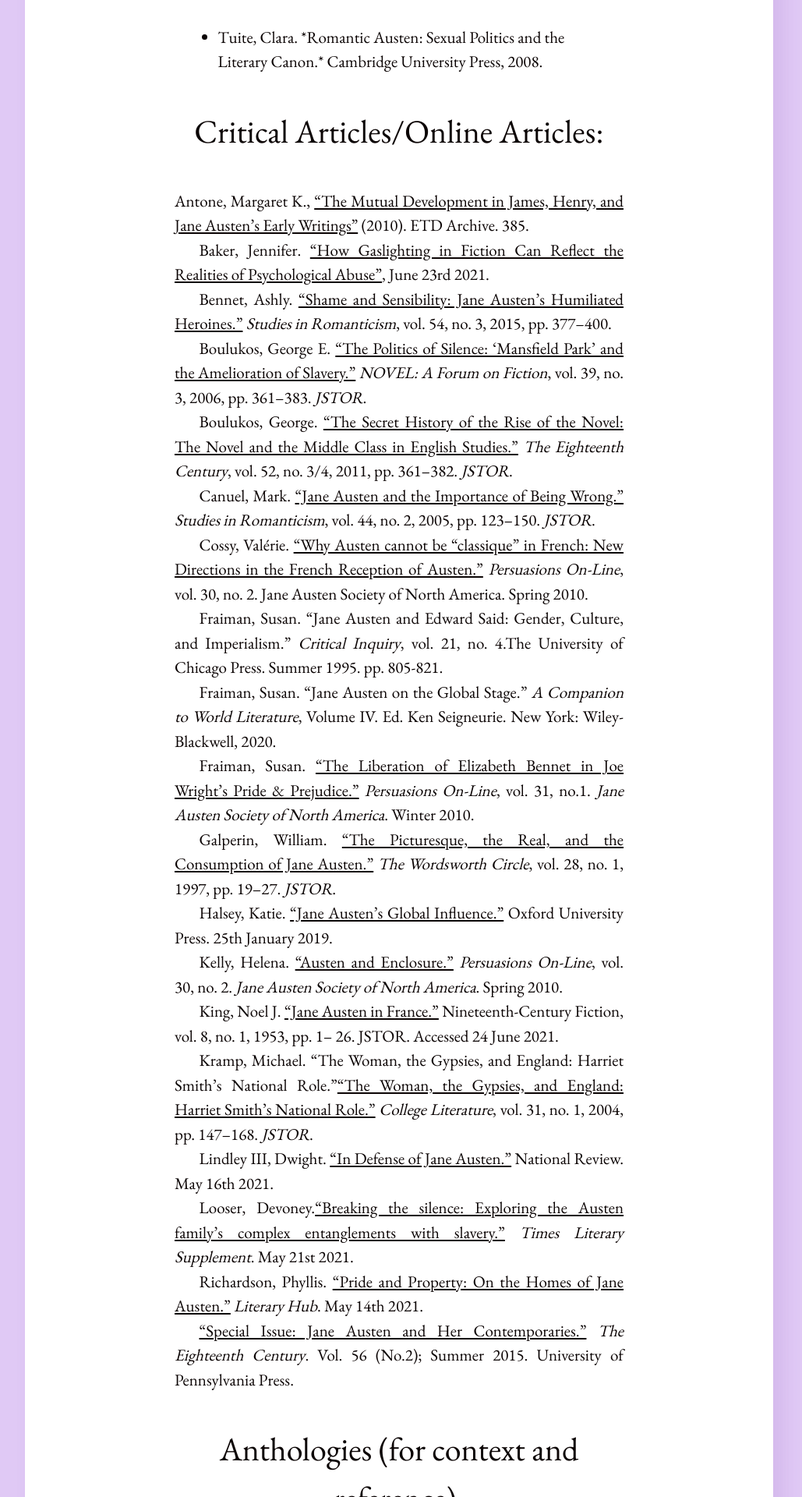
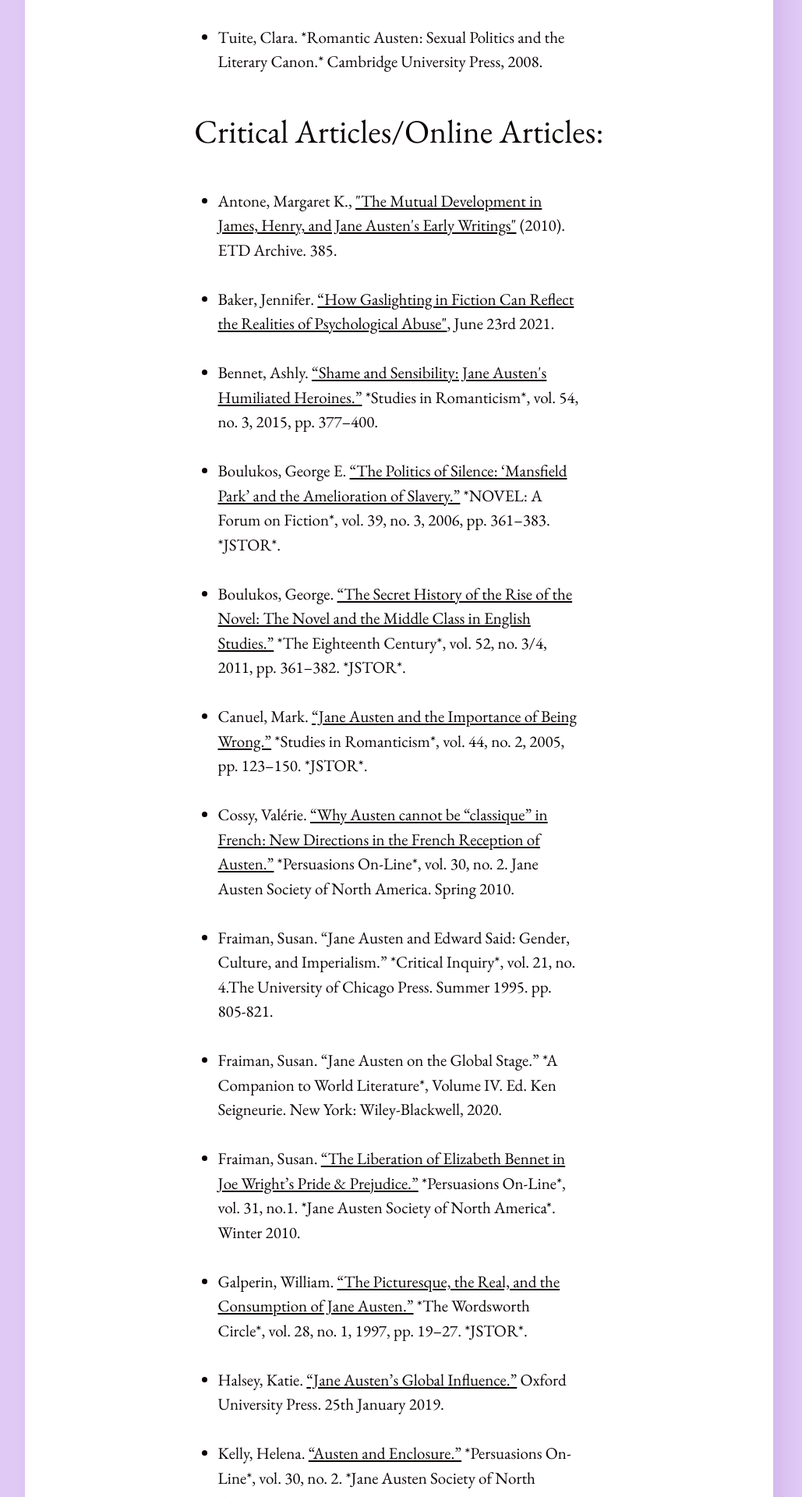
Before and after one commit to imangareeboo/Austen_Adaptations, a Jekyll site: the page built from _posts/2023-04-25-biblioresources.md, in a window 1280 px wide. Shown: the part 4116-6036 px from the top of the page at 78% size, without its empty margins (128-1157 px from the left). Built offline with Jekyll 4.4.1, drawn with Linux system fonts in a browser that asks for light colours; some of the changed text lies outside the part shown.

Commit message:
Update 2023-04-25-biblioresources.md

```diff
--- a/_posts/2023-04-25-biblioresources.md
+++ b/_posts/2023-04-25-biblioresources.md
@@ -75,58 +75,45 @@ Whit Stillman’s *Love and Friendship: In Which Jane Austen's Lady Susan Vernon
 </ul>
 
 ## Critical Articles/Online Articles:
-Antone, Margaret K., <a href="https://engagedscholarship.csuohio.edu/etdarchive/385" target="_blank">"The Mutual Development in James, Henry, and Jane Austen's Early Writings"</a> (2010). ETD Archive. 385.
-
-
-Baker, Jennifer. <a href="https://lithub.com/how-gaslighting-in-fiction-can-reflect-the-realities-of-psychological-abuse/" target="_blank">“How Gaslighting in Fiction Can Reflect the Realities of Psychological Abuse"</a>, June 23rd 2021.
-
-
-Bennet, Ashly. <a href="www.jstor.org/stable/43973910" target="_blank">“Shame and Sensibility: Jane Austen's Humiliated Heroines.”</a> *Studies in Romanticism*, vol. 54, no. 3, 2015, pp. 377–400.
-
-
-Boulukos, George E. <a href="www.jstor.org/stable/40267669" target="_blank">“The Politics of Silence: ‘Mansfield Park’ and the Amelioration of Slavery.”</a> *NOVEL: A Forum on Fiction*, vol. 39, no. 3, 2006, pp. 361–383. *JSTOR*.
-
-
-Boulukos, George. <a href="www.jstor.org/stable/41468153" target="_blank">“The Secret History of the Rise of the Novel: The Novel and the Middle Class in English Studies.”</a> *The Eighteenth Century*, vol. 52, no. 3/4, 2011, pp. 361–382. *JSTOR*.
-
-
-Canuel, Mark. <a href="www.jstor.org/stable/25601724" target="_blank">“Jane Austen and the Importance of Being Wrong.”</a> *Studies in Romanticism*, vol. 44, no. 2, 2005, pp. 123–150. *JSTOR*.
-
-Cossy, Valérie. <a href="https://jasna.org/persuasions/on-line/vol30no2/cossy.html" target="_blank">“Why Austen cannot be “classique” in French: New Directions in the French Reception of Austen.”</a> *Persuasions On-Line*, vol. 30, no. 2. Jane Austen Society of North America. Spring 2010.
-
-Fraiman, Susan. “Jane Austen and Edward Said: Gender, Culture, and Imperialism.” *Critical Inquiry*, 	vol. 21, no. 4.The University of Chicago Press. Summer 1995. pp. 805-821.
-
-
-Fraiman, Susan. “Jane Austen on the Global Stage.” *A Companion to World Literature*, Volume 	IV.  Ed. Ken Seigneurie.  New York: Wiley-Blackwell, 2020.
-
-
-Fraiman, Susan. <a href="http://www.jasna.org/persuasions/on-line/vol31no1/fraiman.html" target="_blank">“The Liberation of Elizabeth Bennet in Joe Wright’s Pride & Prejudice.”</a> *Persuasions On-Line*, vol. 31, no.1. *Jane Austen Society of North America*. Winter 2010.
-
-
-Galperin, William. <a href="www.jstor.org/stable/24042518" target="_blank">“The Picturesque, the Real, and the Consumption of Jane Austen.”</a> *The Wordsworth Circle*, vol. 28, no. 1, 1997, pp. 19–27. *JSTOR*.
-
-
-Halsey, Katie. <a href="https://doi.org/10.1093/acrefore/9780190201098.013.279" target="_blank">“Jane Austen’s Global Influence.”</a> Oxford University Press. 25th January 2019.
-
-
-Kelly, Helena. <a href="http://www.jasna.org/persuasions/on-line/vol30no2/kelly.html" target="_blank">“Austen and Enclosure.”</a> *Persuasions On-Line*, vol. 30, no. 2. *Jane Austen Society of North America*. Spring 2010.
-
-
-King, Noel J. <a href="https://www.jstor.org/stable/3044273" target="_blank">“Jane Austen in France.”</a> Nineteenth-Century Fiction, vol. 8, no. 1, 1953, pp. 1– 26. JSTOR. Accessed 24 June 2021.
-
-Kramp, Michael. “The Woman, the Gypsies, and England: Harriet Smith's National 	Role.”<a href="www.jstor.org/stable/25115177" target="_blank">“The Woman, the Gypsies, and England: Harriet Smith's National 	Role.”</a> *College Literature*, vol. 31, no. 1, 2004, pp. 147–168. *JSTOR*.
-
-
-Lindley III, Dwight. <a href="https://www.nationalreview.com/2021/05/in-defense-of-jane-austen/" target="_blank">“In Defense of Jane Austen.”</a> National Review. May 16th 2021.
-
-Looser, Devoney.<a href="https://www.the-tls.co.uk/articles/jane-austen-family-slavery-essay-devoney-looser/" target="_blank">“Breaking the silence: Exploring the Austen family’s complex entanglements with slavery.”</a> *Times Literary Supplement*. May 21st 2021.
-
-
-Richardson, Phyllis. <a href="https://lithub.com/pride-and-property-on-the-homes-of-jane-austen/" target="_blank">“Pride and Property: On the Homes of Jane Austen.”</a> *Literary Hub*. May 14th 2021.
-
-
-<a href="https://www.jstor.org/stable/i24573246?refreqid=excelsior%3A329868569d1a3c0c15f8370aefa707d3" target="_blank">“Special Issue: Jane Austen and Her Contemporaries.”</a> *The Eighteenth Century*. Vol. 56 (No.2); Summer 2015. University of Pennsylvania Press.
-
+<ul>
+  <li>Antone, Margaret K., <a href="https://engagedscholarship.csuohio.edu/etdarchive/385" target="_blank">"The Mutual Development in James, Henry, and Jane Austen's Early Writings"</a> (2010). ETD Archive. 385. </li>
+<br>
+  <li>Baker, Jennifer. <a href="https://lithub.com/how-gaslighting-in-fiction-can-reflect-the-realities-of-psychological-abuse/" target="_blank">“How Gaslighting in Fiction Can Reflect the Realities of Psychological Abuse"</a>, June 23rd 2021.</li>
+<br>
+  <li>Bennet, Ashly. <a href="www.jstor.org/stable/43973910" target="_blank">“Shame and Sensibility: Jane Austen's Humiliated Heroines.”</a> *Studies in Romanticism*, vol. 54, no. 3, 2015, pp. 377–400.</li>
+<br>
+  <li>Boulukos, George E. <a href="www.jstor.org/stable/40267669" target="_blank">“The Politics of Silence: ‘Mansfield Park’ and the Amelioration of Slavery.”</a> *NOVEL: A Forum on Fiction*, vol. 39, no. 3, 2006, pp. 361–383. *JSTOR*.</li>
+<br>
+  <li>Boulukos, George. <a href="www.jstor.org/stable/41468153" target="_blank">“The Secret History of the Rise of the Novel: The Novel and the Middle Class in English Studies.”</a> *The Eighteenth Century*, vol. 52, no. 3/4, 2011, pp. 361–382. *JSTOR*. </li>
+<br>
+  <li>Canuel, Mark. <a href="www.jstor.org/stable/25601724" target="_blank">“Jane Austen and the Importance of Being Wrong.”</a> *Studies in Romanticism*, vol. 44, no. 2, 2005, pp. 123–150. *JSTOR*.</li>
+<br>
+  <li>Cossy, Valérie. <a href="https://jasna.org/persuasions/on-line/vol30no2/cossy.html" target="_blank">“Why Austen cannot be “classique” in French: New Directions in the French Reception of Austen.”</a> *Persuasions On-Line*, vol. 30, no. 2. Jane Austen Society of North America. Spring 2010.</li>
+<br>
+  <li>Fraiman, Susan. “Jane Austen and Edward Said: Gender, Culture, and Imperialism.” *Critical Inquiry*, 	vol. 21, no. 4.The University of Chicago Press. Summer 1995. pp. 805-821.</li>
+<br>
+  <li>Fraiman, Susan. “Jane Austen on the Global Stage.” *A Companion to World Literature*, Volume 	IV.  Ed. Ken Seigneurie.  New York: Wiley-Blackwell, 2020.</li>
+<br>
+  <li>Fraiman, Susan. <a href="http://www.jasna.org/persuasions/on-line/vol31no1/fraiman.html" target="_blank">“The Liberation of Elizabeth Bennet in Joe Wright’s Pride & Prejudice.”</a> *Persuasions On-Line*, vol. 31, no.1. *Jane Austen Society of North America*. Winter 2010.</li>
+<br>
+  <li>Galperin, William. <a href="www.jstor.org/stable/24042518" target="_blank">“The Picturesque, the Real, and the Consumption of Jane Austen.”</a> *The Wordsworth Circle*, vol. 28, no. 1, 1997, pp. 19–27. *JSTOR*.</li>
+<br>
+  <li>Halsey, Katie. <a href="https://doi.org/10.1093/acrefore/9780190201098.013.279" target="_blank">“Jane Austen’s Global Influence.”</a> Oxford University Press. 25th January 2019. 	</li>
+<br>
+  <li>Kelly, Helena. <a href="http://www.jasna.org/persuasions/on-line/vol30no2/kelly.html" target="_blank">“Austen and Enclosure.”</a> *Persuasions On-Line*, vol. 30, no. 2. *Jane Austen Society of North America*. Spring 2010.</li>
+<br>
+  <li>King, Noel J. <a href="https://www.jstor.org/stable/3044273" target="_blank">“Jane Austen in France.”</a> Nineteenth-Century Fiction, vol. 8, no. 1, 1953, pp. 1– 26. JSTOR. Accessed 24 June 2021.</li>
+<br>
+  <li>Kramp, Michael. “The Woman, the Gypsies, and England: Harriet Smith's National 	Role.”<a href="www.jstor.org/stable/25115177" target="_blank">“The Woman, the Gypsies, and England: Harriet Smith's National 	Role.”</a> *College Literature*, vol. 31, no. 1, 2004, pp. 147–168. *JSTOR*.  </li>
+<br>
+  <li>Lindley III, Dwight. <a href="https://www.nationalreview.com/2021/05/in-defense-of-jane-austen/" target="_blank">“In Defense of Jane Austen.”</a> National Review. May 16th 2021.</li>
+<br>
+  <li>Looser, Devoney.<a href="https://www.the-tls.co.uk/articles/jane-austen-family-slavery-essay-devoney-looser/" target="_blank">“Breaking the silence: Exploring the Austen family’s complex entanglements with slavery.”</a> *Times Literary Supplement*. May 21st 2021. </li>
+<br>
+  <li>Richardson, Phyllis. <a href="https://lithub.com/pride-and-property-on-the-homes-of-jane-austen/" target="_blank">“Pride and Property: On the Homes of Jane Austen.”</a> *Literary Hub*. May 14th 2021.</li>
+<br>
+  <li><a href="https://www.jstor.org/stable/i24573246?refreqid=excelsior%3A329868569d1a3c0c15f8370aefa707d3" target="_blank">“Special Issue: Jane Austen and Her Contemporaries.”</a> *The Eighteenth Century*. Vol. 56 (No.2); Summer 2015. University of Pennsylvania Press.</li>
+</ul>
 
 ## Anthologies (for context and reference):
 Burgwinkle, William; Hammond, Nicholas; Wilson, Emma. *The Cambridge History of French Literature.*
```
